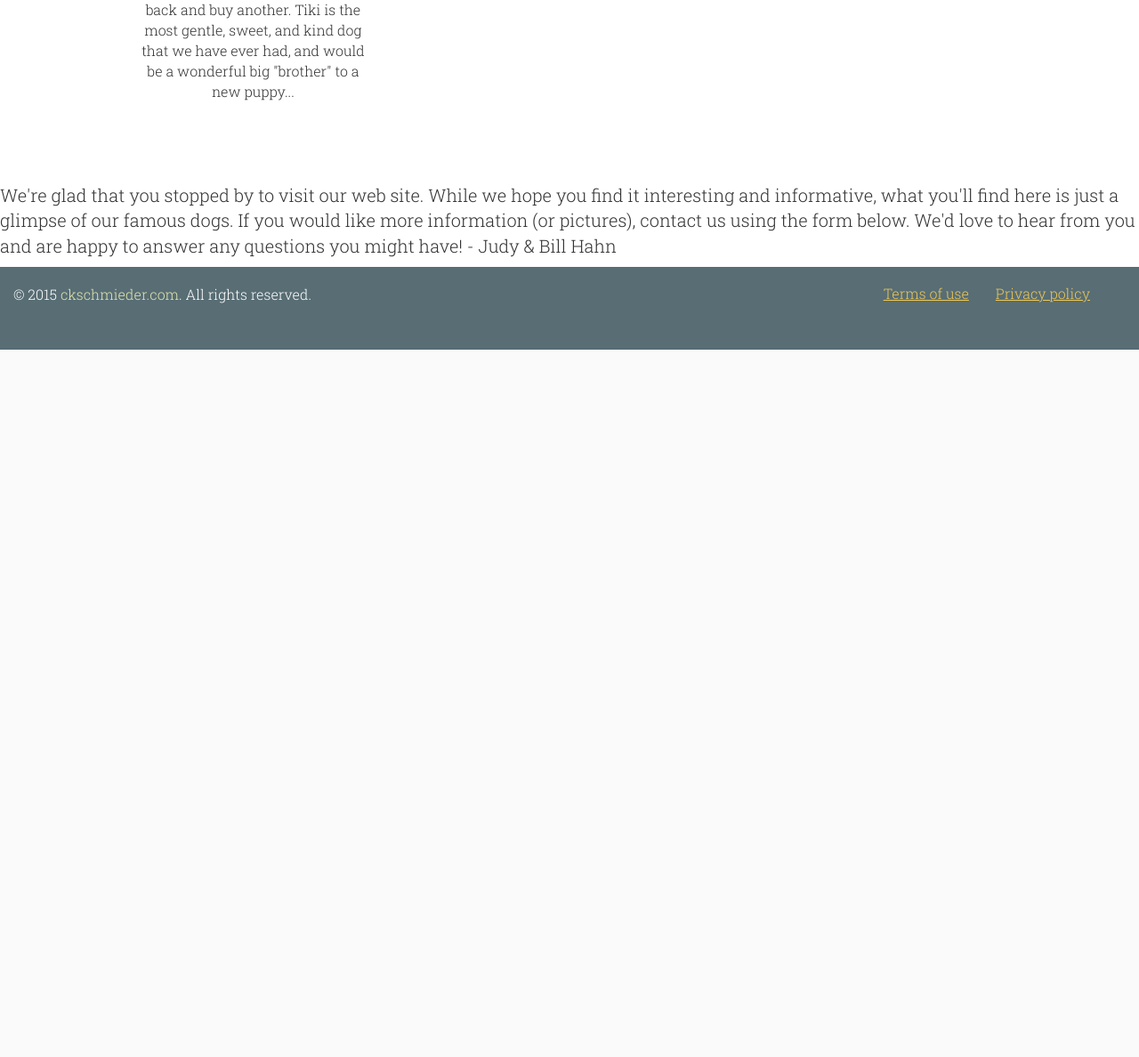
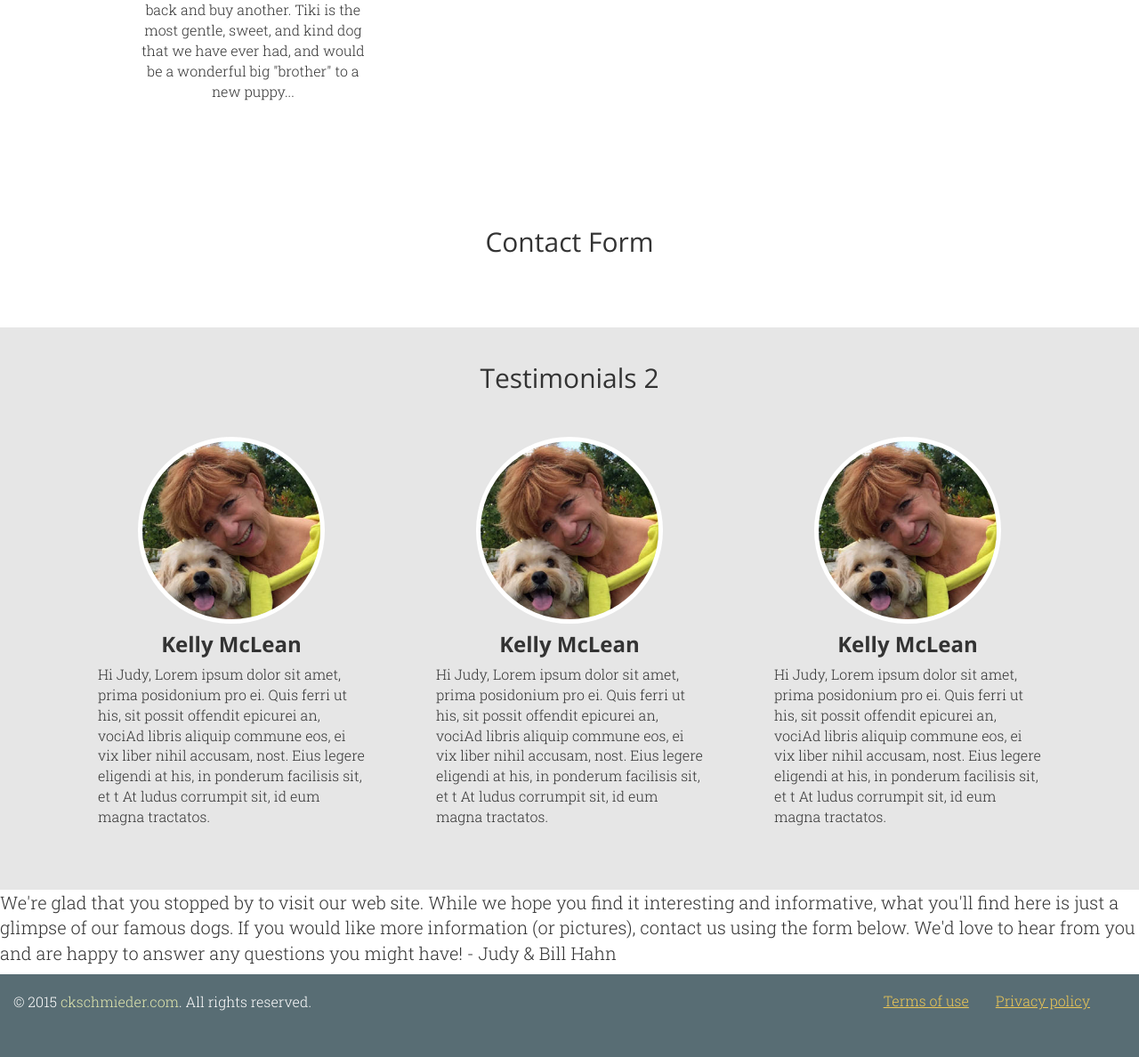
Before and after one commit to ckschmieder/cavachon-bs, a PHP site: page / in a window 1280 px wide. Shown: the part 4099-5287 px from the top of the page at 89% size. Before the commit the page ends 4492 px from the top, so only its background shows below. Run offline with PHP 8.4, Linux system fonts and the light colour scheme; some libraries are stand-ins or nearby versions.

Commit message:
Reconstructed the testimonials section. Looks and works as intended.

```diff
--- a/css/style.css
+++ b/css/style.css
@@ -216,7 +216,7 @@ and (max-width: 768px) {
 }
 
 /**  Page -- Testimonials **/
-
+  /*
   #testimonials {
     padding: 0;
   }
@@ -303,7 +303,177 @@ and (max-width: 768px) {
 
   #testimonials .quote:hover .intro::after {
     content: '';
+  }*/
+
+/** Testimonials 2 **/
+
+  /*.testimonials {
+      margin: 0;
+      padding: 0;
+      list-style: none;
     }
+
+    .testimonial-thumb img {
+      border-radius: 210px;
+      border: 5px solid #fff;
+    }
+
+    .testimonials aside {
+      display: block;
+    }
+
+    .testimonial-excerpt {
+       font-size: 16px;
+      font-size: 1.6rem;
+    }
+
+    .testimonials img {
+      height: auto;
+      max-width: 100%;
+    }
+
+    .testimonial-name {
+      font-weight: bold;
+      font-size: 24px;
+      font-size: 2.4rem;
+      margin: 1rem 0;
+    }
+
+    .testimonial-text {
+      float: left;
+      width: 60%;
+      margin-left: 10%;
+    }
+
+
+
+  @media screen and (min-width: 992px) {
+
+    .testimonials li {
+      width: 33.3333333333%;
+      padding: 2rem 4rem;
+      float: left;
+    }
+
+    .testimonial-thumb {
+      max-width: 210px;
+      margin: 0 auto;
+      float: none;
+    }
+
+    .testimonial-text {
+      float: none;
+      width: auto;
+      margin: 0;
+    }
+
+    .testimonial-name {
+      text-align: center;
+    }
+
+  }
+
+  @media screen and (min-width: 650px) {
+
+    .testimonials li {
+      padding: 4rem 4rem;
+    }
+
+  }
+  */
+
+#testimonials {
+    padding: 4rem 0;
+    background: hsl(0, 0%, 90%);
+}
+.testimonials {
+    margin: 0;
+    padding: 0;
+    list-style: none;
+    display: -webkit-box;
+    display: -moz-box;
+    display: -ms-flexbox;
+    display: -webkit-flex;
+    display: flex;
+    -webkit-box-flex:  row wrap;
+    -moz-box-flex:  row wrap;
+    -webkit-flex:  row wrap;
+    -ms-flex:  row wrap;
+    flex: row wrap;
+    -webkit-flex-flow: row wrap;
+    flex-flow: row wrap;
+    justify-content: center;
+}
+
+.testimonials li {
+    padding: 2rem 0 3rem;
+    width: 100%;
+}
+
+.testimonial-thumb {
+    max-width: 30%;
+    height: auto;
+    float: left;
+}
+
+.testimonial-text {
+    float: left;
+    width: 60%;
+    margin-left: 10%;
+}
+.testimonial-thumb img {
+    border-radius: 210px;
+    border: 5px solid #fff;
+    height: auto;
+    max-width: 100%;
+    vertical-align: middle;
+}
+
+.testimonial-name {
+    font-weight: bold;
+    font-size: 24px;
+    font-size: 2.4rem;
+    margin: 1rem 0;
+}
+
+.testimonial-excerpt {
+    font-size: 16px;
+    font-size: 1.6rem;
+}
+
+/* TESTIMONIALS RESPONSIVE */
+
+@media screen and (min-width: 650px) {
+    .testimonials li {
+        padding: 4rem 4rem;
+    }
+}
+
+@media screen and (min-width: 992px) {
+    .testimonials li {
+        width: 33.3333333333%;
+        padding: 2rem 4rem;
+        float: left;
+    }
+    .testimonial-thumb {
+        max-width: 210px;
+        margin: 0 auto;
+        float: none;
+    }
+
+    .testimonial-text {
+        float: none;
+        width: auto;
+        margin: 0;
+    }
+
+    .testimonial-name {
+        text-align: center;
+    }
+}
+
+
+
 
 /**  Footer **/
 
--- a/index.html
+++ b/index.html
@@ -172,15 +172,59 @@
     </div><!-- container -->
   </div><!-- contact page -->
 
-  <div class="page" id="testimonials">
+  <div class="page" id="contact">
     <div class="container-fluid">
       <h2>Contact Form</h2>
-      <div class="row">
-      <p>We're glad that you stopped by to visit our web site. While we hope you find it interesting and informative, what you'll find here is just a glimpse of our famous dogs. If you would like more information (or pictures), contact us using the form below. We'd love to hear from you and are happy to answer any questions you might have! <span>- Judy &amp; Bill Hahn</p>
-      </div>
+
     </div><!-- container -->
-  </div><!-- testimonials page -->
+  </div><!-- contact page -->
+
+  <div class="page" id="testimonials">
+    <div class="content container">
+      <h2>Testimonials 2</h2>
+      <ul class="testimonials">
+        <li>
+          <figure class="testimonial-thumb">
+            <img src="images/testimonial/tiki.jpg">
+          </figure>
+          <aside class="testimonial-text">
+            <h3 class="testimonial-name">Kelly McLean</h3>
+            <div class="testimonial-excerpt">
+              <p>Hi Judy, Lorem ipsum dolor sit amet, prima posidonium pro ei. Quis ferri ut his, sit possit offendit epicurei an, vociAd libris aliquip commune eos, ei vix liber nihil accusam, nost. Eius legere eligendi at his, in ponderum facilisis sit, et t At ludus corrumpit sit, id eum magna tractatos.</p>
+            </div>
+          </aside>
+        </li>
+        <li>
+          <figure class="testimonial-thumb">
+            <img src="images/testimonial/tiki.jpg">
+          </figure>
+          <aside class="testimonial-text">
+            <h3 class="testimonial-name">Kelly McLean</h3>
+            <div class="testimonial-excerpt">
+              <p>Hi Judy, Lorem ipsum dolor sit amet, prima posidonium pro ei. Quis ferri ut his, sit possit offendit epicurei an, vociAd libris aliquip commune eos, ei vix liber nihil accusam, nost. Eius legere eligendi at his, in ponderum facilisis sit, et t At ludus corrumpit sit, id eum magna tractatos.</p>
+            </div>
+          </aside>
+        </li>
+        <li>
+          <figure class="testimonial-thumb">
+            <img src="images/testimonial/tiki.jpg">
+          </figure>
+          <aside class="testimonial-text">
+            <h3 class="testimonial-name">Kelly McLean</h3>
+            <div class="testimonial-excerpt">
+              <p>Hi Judy, Lorem ipsum dolor sit amet, prima posidonium pro ei. Quis ferri ut his, sit possit offendit epicurei an, vociAd libris aliquip commune eos, ei vix liber nihil accusam, nost. Eius legere eligendi at his, in ponderum facilisis sit, et t At ludus corrumpit sit, id eum magna tractatos.</p>
+            </div>
+          </aside>
+        </li>
+
+      </ul>
+
+    </div><!-- container -->
+  </div><!-- contact page -->
+
+<p>We're glad that you stopped by to visit our web site. While we hope you find it interesting and informative, what you'll find here is just a glimpse of our famous dogs. If you would like more information (or pictures), contact us using the form below. We'd love to hear from you and are happy to answer any questions you might have! <span>- Judy &amp; Bill Hahn</p>
 </div><!-- main -->
+
 
 <footer>
   <div class="content container-fluid">
```
Lines whose indentation alone changed are shown as unchanged.
